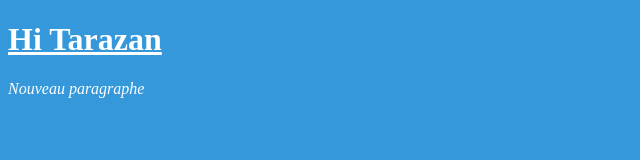
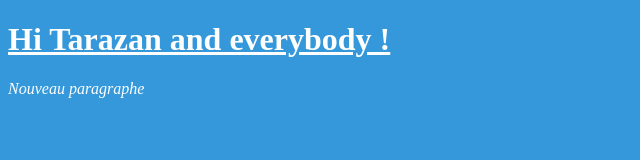
Before and after one commit to Adlenk209/ProjetGit, a plain HTML site: page index.html in a window 1280 px wide. Shown: the whole page, without its empty margins (0-640 px from the left). Drawn offline with Linux system fonts and the light colour scheme.

Commit message:
modifications des en-têtes 1

```diff
--- a/index.html
+++ b/index.html
@@ -12,7 +12,7 @@ body {
 }
 </style>
 <body>
-    <h1><u>Hi Tarazan</u></h1>
+    <h1><u>Hi Tarazan and everybody ! </u></h1>
     <p><i>Nouveau paragraphe</i></p>
 
 </body<>
```
Also changed, not shown: planning.txt.
